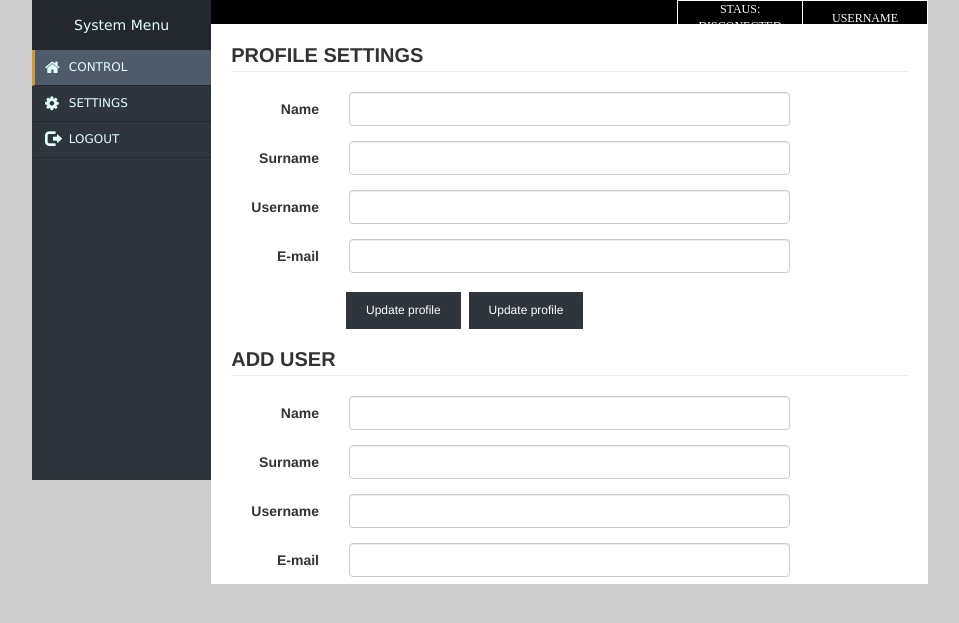
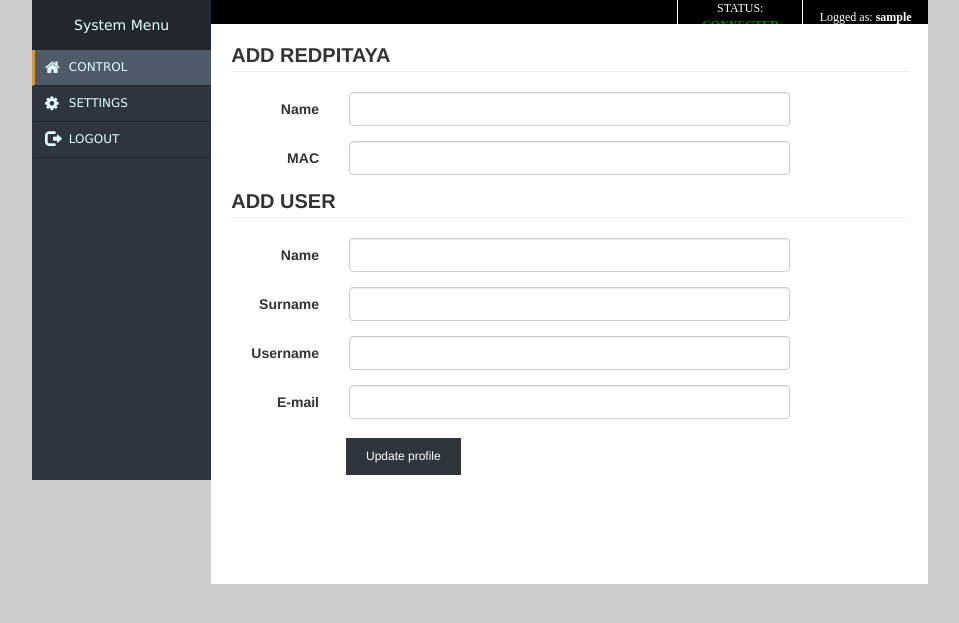
Before and after one commit to 1nfused/RemoteAccess, a Flask app: page /settings in a window 1280 px wide. Shown: the top 623 px of the page, without its empty margins (160-1119 px from the left). Run offline with Flask 2, Linux system fonts and the light colour scheme; the visitor is signed in with stand-in values (Sample User, id 1); some libraries are stand-ins or nearby versions.

Commit message:
Added user settings.

```diff
--- a/remote_system/app/main.py
+++ b/remote_system/app/main.py
@@ -50,6 +50,9 @@
                 login_password != user.password:
                     error = 'You shall not pass'
             else:
+                # Sesion
+                rp = { 'connected': False }
+                session['rp'] = rp
                 session['logged_in'] = True
                 session['logged_user'] = user.username
                 return redirect(url_for('index', user=user))
@@ -59,6 +62,11 @@
     return render_template('login.html', error=error)
 
 
+@app.route('/update_profile', methods=['GET', 'POST'])
+def update_profile():
+    return
+
+
 @app.route('/index', methods=['GET', 'POST'])
 def index():
     return render_template('index.html')
@@ -66,7 +74,28 @@
 
 @app.route('/settings', methods=['GET', 'POST'])
 def settings():
+    # If we want to update our contant info
+    if request.method == 'POST':
+
+        username = request.form.get('username', type=str)
+        name = request.form.get('name', type=str)
+        surname = request.form.get('surname', type=str)
+        email = request.form.get('email', type=str)
+
+        user = User(username, "root", name, email)
+        db.session.add(user)
+        db.session.commit()
+        print "Adde user"
+        return redirect(url_for('settings'))
+
     return render_template('settings.html')
+
+
+@app.route('/logout')
+def logout():
+    session.pop('logged_in', None)
+    session.pop('logged_user', None)
+    return redirect(url_for('/'))
 
 
 @app.before_request
--- a/remote_system/app/static/css/style.css
+++ b/remote_system/app/static/css/style.css
@@ -227,9 +227,9 @@
 th, td {
     font-family: FontAwesome;
     text-align: left;
-    padding: 8px;
-    width: 100px;
-    border:1px  solid white; /* Color of the chosen background */
+    padding: 4px;
+    width: 120px;
+    border-left: 1px solid white; /* Color of the chosen background */
     text-align: center;
     color: white;
     font-size: 12px;
--- a/remote_system/app/templates/base.html
+++ b/remote_system/app/templates/base.html
@@ -31,12 +31,12 @@
 		                  </a>
 		                </li>
 		                <li>
-		                  <a href="{{ url_for('settings')  }}">
+		                  <a href="{{ url_for('settings', username=g.user) }}">
 		                  <i class="fa fa-cog fa-lg"></i> SETTINGS
 		                  </a>
 		                </li>
 		                <li>
-		                  <a href="">
+		                  <a href="{{ url_for('logout') }}">
 		                  <i class="fa glyphicon glyphicon-log-out fa-lg"></i> LOGOUT
 		                  </a>
 		                </li>
@@ -47,8 +47,12 @@
 		    <div class="status_page">
 		    	<table class="status_table">
 		    		<tr>
-		    			<td>STAUS: DISCONECTED</td>
-		    			<td>USERNAME</td>
+		    			{% if session.rp.connected == false %}
+		    				<td>STATUS: <strong style="color: red">DISCONECTED</strong></td>
+		    			{% else %}
+		    				<td>STATUS: <strong style="color: green">CONNECTED</strong></td>
+		    			{% endif %}
+		    			<td>Logged as: <strong>{{ session.logged_user }}</strong></td>
 		    		</tr>
 		    	</table>
 		    </div>
--- a/remote_system/app/templates/settings.html
+++ b/remote_system/app/templates/settings.html
@@ -4,22 +4,42 @@
 
 {% block content %}
 	<div class="settings_header">
-		<h2><strong>PROFILE SETTINGS</strong></h2>
+		<h2><strong>ADD REDPITAYA</strong></h2>
 	</div>
 	<hr class="custom_breaker">
 
 	<div class="form_data">
-		<form action="" class="form-horizontal" method="post">
+		<form action="" class="form-horizontal">
 			<div class="form-group">
 			    <label for="username" class="col-xs-4 col-sm-2 control-label">Name</label>
 			    <div class="col-xs-8 col-sm-8">
-			      <input class="form-control" id="username" name="username" type="username">
+			      <input class="form-control" id="name" name="username" type="username">
 			    </div>
 		  	</div>
 		  	<div class="form-group">
-			    <label for="username" class="col-xs-4 col-sm-2 control-label">Surname</label>
+			    <label for="username" class="col-xs-4 col-sm-2 control-label">MAC</label>
 			    <div class="col-xs-8 col-sm-8">
-			      <input class="form-control" id="username" name="username" type="username">
+			      <input class="form-control" id="mac" name="username" type="username">
+			    </div>
+		  	</div>
+		</form>
+
+	  	<div class="settings_header">
+			<h2><strong>ADD USER</strong></h2>
+		</div>
+		<hr class="custom_breaker">
+
+	  	<form action="" class="form-horizontal" method="post">
+			<div class="form-group">
+			    <label for="name" class="col-xs-4 col-sm-2 control-label">Name</label>
+			    <div class="col-xs-8 col-sm-8">
+			      <input class="form-control" id="name" name="name" type="name">
+			    </div>
+		  	</div>
+		  	<div class="form-group">
+			    <label for="surname" class="col-xs-4 col-sm-2 control-label">Surname</label>
+			    <div class="col-xs-8 col-sm-8">
+			      <input class="form-control" id="surname" name="surname" type="surname">
 			    </div>
 		  	</div>
 		  	<div class="form-group">
@@ -29,50 +49,15 @@
 			    </div>
 		  	</div>
 		  	<div class="form-group">
-			    <label for="username" class="col-xs-4 col-sm-2 control-label">E-mail</label>
+			    <label for="email" class="col-xs-4 col-sm-2 control-label">E-mail</label>
 			    <div class="col-xs-8 col-sm-8">
-			      <input class="form-control" id="username" name="username" type="username">
+			      <input class="form-control" id="email" name="email" type="email">
 			    </div>
 		  	</div>
-		</form>
 
-		<div class="form-group">
-		    <div class="col-sm-offset-2">
-		      <button class="custom_button" type="submit">Update profile</button>
-		      <button class="custom_button" type="submit">Update profile</button>
+		  	<div class="col-sm-offset-2">
+		      <button href="{{ url_for('settings') }}" class="custom_button" type="submit">Update profile</button>
 		    </div>
-	  	</div>
-
-	  	<div class="settings_header">
-			<h2><strong>ADD USER</strong></h2>
-		</div>
-		<hr class="custom_breaker">
-
-	  	<form action="" class="form-horizontal" method="post">
-			<div class="form-group">
-			    <label for="username" class="col-xs-4 col-sm-2 control-label">Name</label>
-			    <div class="col-xs-8 col-sm-8">
-			      <input class="form-control" id="username" name="username" type="username">
-			    </div>
-		  	</div>
-		  	<div class="form-group">
-			    <label for="username" class="col-xs-4 col-sm-2 control-label">Surname</label>
-			    <div class="col-xs-8 col-sm-8">
-			      <input class="form-control" id="username" name="username" type="username">
-			    </div>
-		  	</div>
-		  	<div class="form-group">
-			    <label for="username" class="col-xs-4 col-sm-2 control-label">Username</label>
-			    <div class="col-xs-10 col-sm-8">
-			      <input class="form-control" id="username" name="username" type="username">
-			    </div>
-		  	</div>
-		  	<div class="form-group">
-			    <label for="username" class="col-xs-4 col-sm-2 control-label">E-mail</label>
-			    <div class="col-xs-8 col-sm-8">
-			      <input class="form-control" id="username" name="username" type="username">
-			    </div>
-		  	</div>
 		</form>
 	</div>
 {% endblock %}
```
Also changed, not shown: remote_system/app/static/css/login.css (+7 -7 lines).
